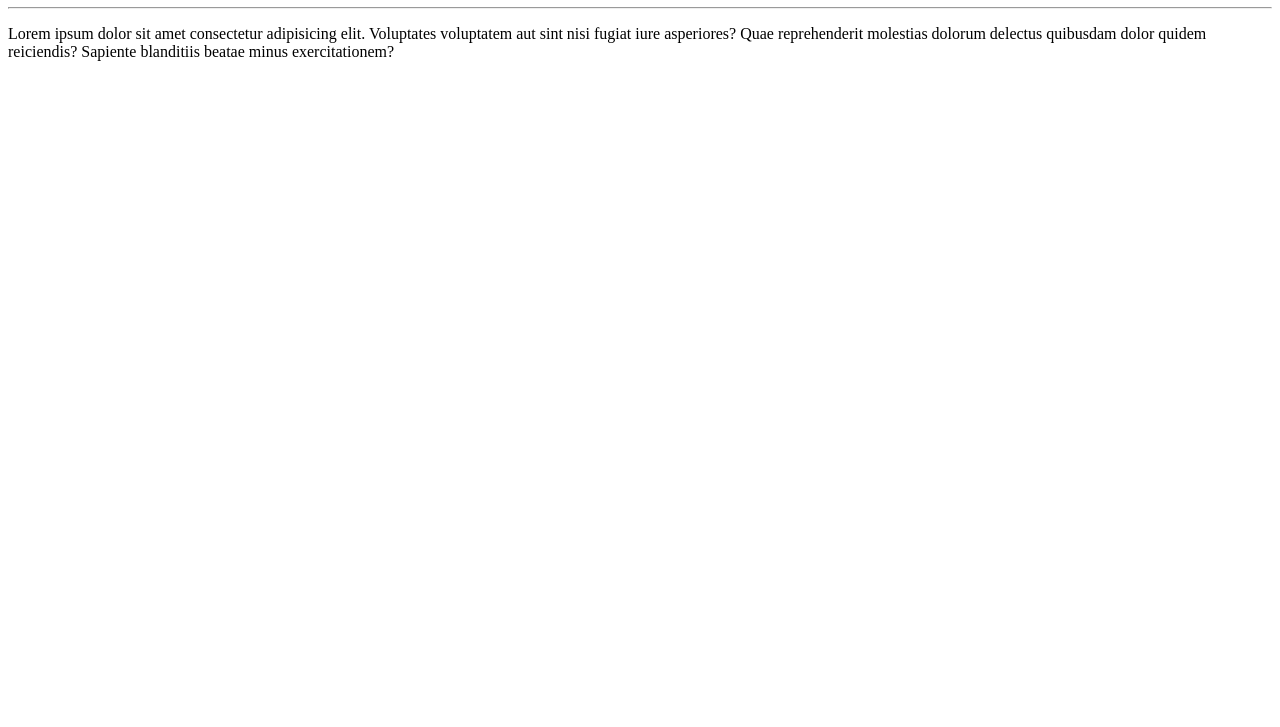
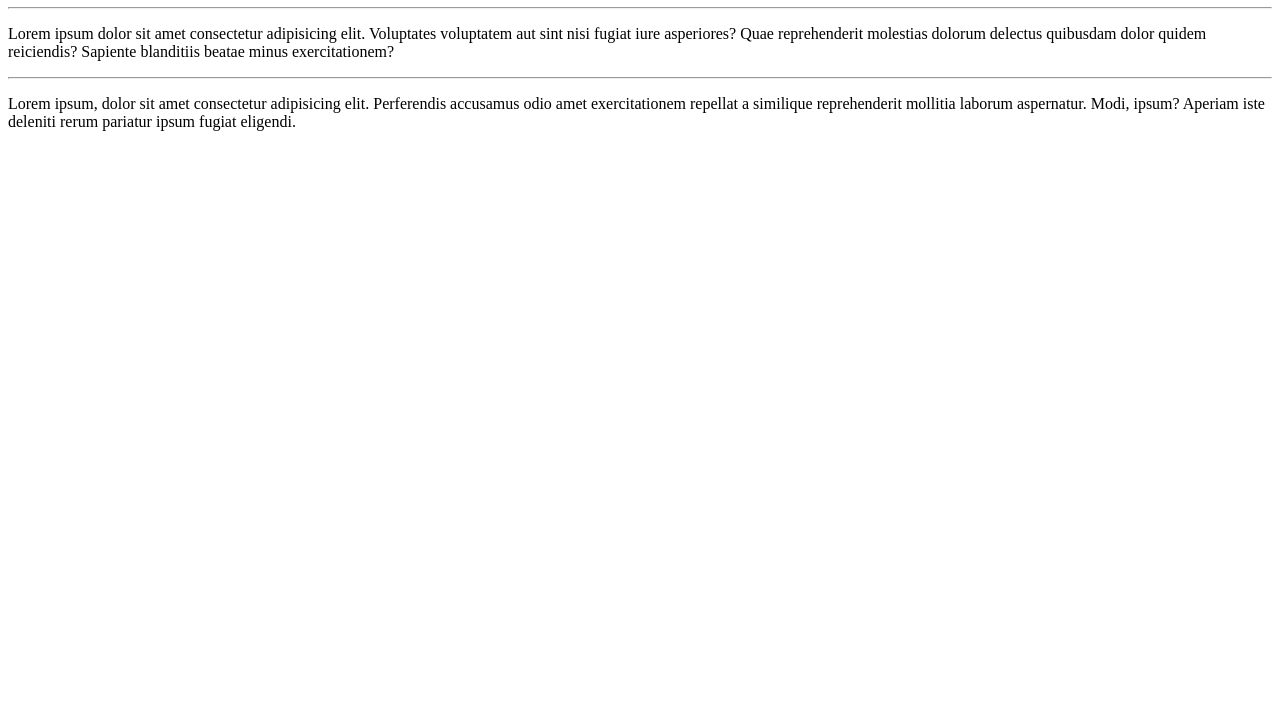
Before and after one commit to vagnermorais33/Ola-Mundo, a plain HTML site: page site-exemplo/index.html in a window 1280 px wide. Shown: the part 73-800 px from the top of the page. Drawn offline with Linux system fonts and the light colour scheme.

Commit message:
Update index.html

```diff
--- a/site-exemplo/index.html
+++ b/site-exemplo/index.html
@@ -9,5 +9,7 @@
     <h1>Olá Mundo</h1>
     <hr>
     <p>Lorem ipsum dolor sit amet consectetur adipisicing elit. Voluptates voluptatem aut sint nisi fugiat iure asperiores? Quae reprehenderit molestias dolorum delectus quibusdam dolor quidem reiciendis? Sapiente blanditiis beatae minus exercitationem?</p>
+    <hr>
+    <p>Lorem ipsum, dolor sit amet consectetur adipisicing elit. Perferendis accusamus odio amet exercitationem repellat a similique reprehenderit mollitia laborum aspernatur. Modi, ipsum? Aperiam iste deleniti rerum pariatur ipsum fugiat eligendi.</p>
 </body>
 </html>
```
